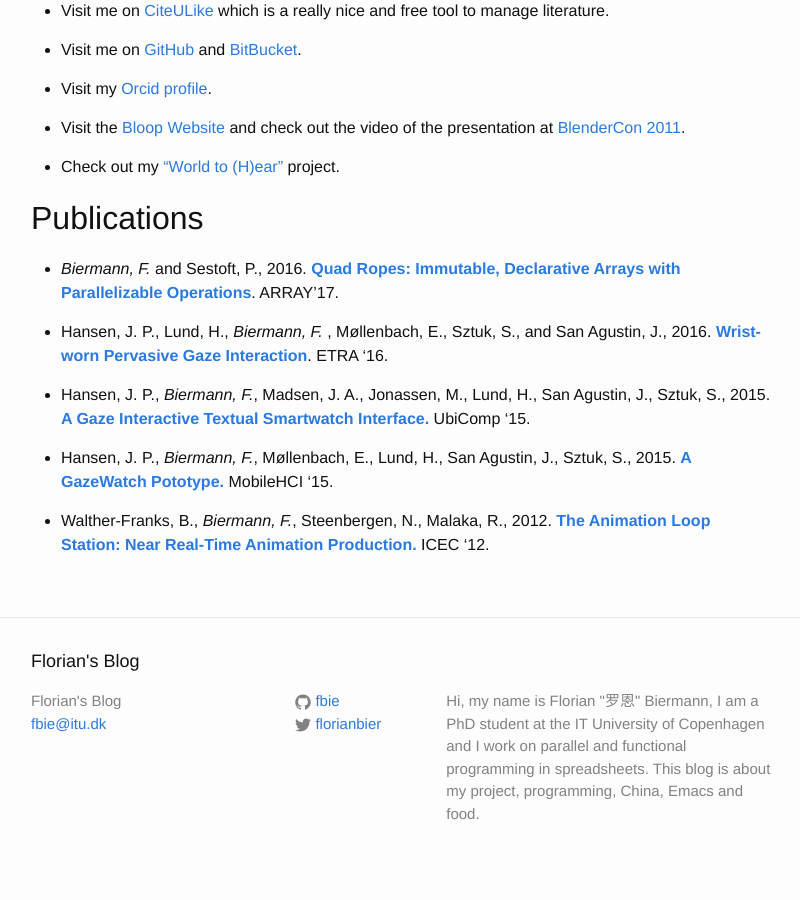
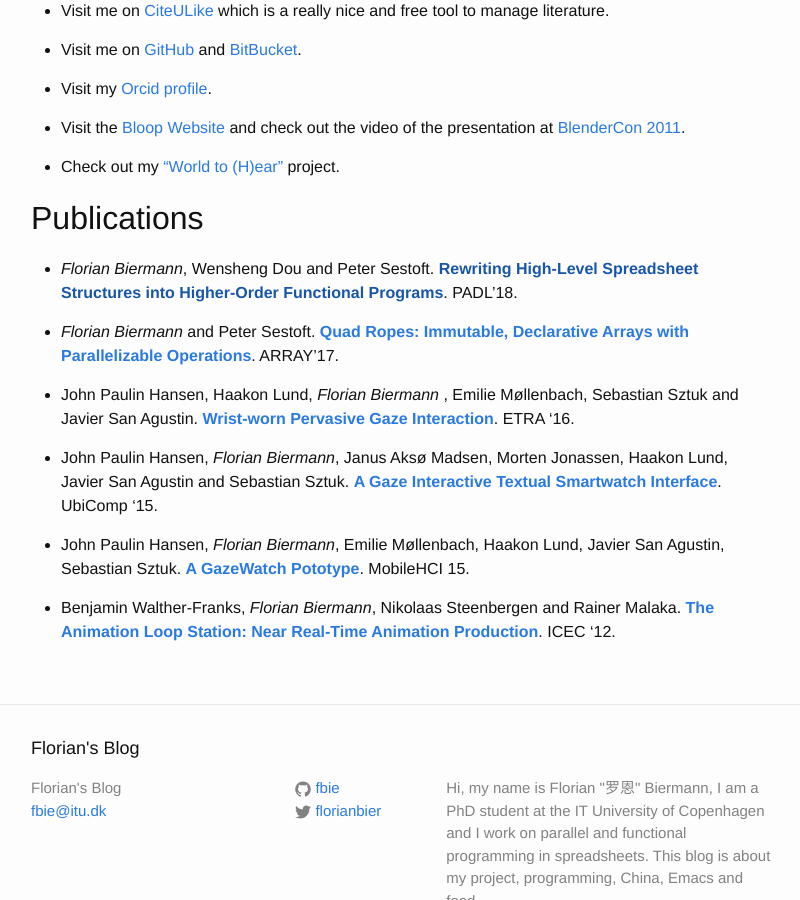
Before and after one commit to fbie/fbie.github.io, a Jekyll site: the page built from about.md, in a window 1280 px wide and 900 px high, scrolled down 1389 px. Shown: the whole window, without its empty margins (239-1039 px from the left). Built offline with Jekyll 4.4.1, drawn with Linux system fonts in a browser that asks for light colours.

Commit message:
Update publication list

```diff
--- a/about.md
+++ b/about.md
@@ -70,21 +70,14 @@ project.
 
 ## Publications ##
 
-- *Biermann, F.* and Sestoft, P., 2016. **[Quad Ropes: Immutable,
-  Declarative Arrays with Parallelizable Operations](http://dl.acm.org/citation.cfm?id=3091971)**. ARRAY'17.
+- *Florian Biermann*, Wensheng Dou and Peter Sestoft. **[Rewriting High-Level Spreadsheet Structures into Higher-Order Functional Programs]()**. PADL'18.
 
-- Hansen, J. P., Lund, H., *Biermann, F.* , Møllenbach, E., Sztuk, S.,
-  and San Agustin, J., 2016. **[Wrist-worn Pervasive Gaze
-  Interaction](http://dx.doi.org/10.1145/2857491.2857514)**. ETRA '16.
+- *Florian Biermann* and Peter Sestoft. **[Quad Ropes: Immutable, Declarative Arrays with Parallelizable Operations](http://dl.acm.org/citation.cfm?id=3091971)**. ARRAY'17.
 
-- Hansen, J. P., *Biermann, F.*, Madsen, J. A., Jonassen, M., Lund,
-  H., San Agustin, J., Sztuk, S., 2015. **[A Gaze Interactive Textual
-  Smartwatch Interface.](http://dx.doi.org/10.1145/2800835.2804332)** UbiComp '15.
+- John Paulin Hansen, Haakon Lund, *Florian Biermann* , Emilie Møllenbach, Sebastian Sztuk and Javier San Agustin. **[Wrist-worn Pervasive Gaze Interaction](http://dx.doi.org/10.1145/2857491.2857514)**. ETRA '16.
 
-- Hansen, J. P., *Biermann, F.*, M&oslash;llenbach, E., Lund, H., San
-  Agustin, J., Sztuk, S., 2015. **[A GazeWatch Pototype.](http://dx.doi.org/10.1145/2786567.2792899)** MobileHCI
-  '15.
+- John Paulin Hansen, *Florian Biermann*, Janus Aksø Madsen, Morten Jonassen, Haakon Lund, Javier San Agustin and Sebastian Sztuk. **[A Gaze Interactive Textual Smartwatch Interface](http://dx.doi.org/10.1145/2800835.2804332)**. UbiComp '15.
 
-- Walther-Franks, B., *Biermann, F.*, Steenbergen, N., Malaka,
-  R., 2012. **[The Animation Loop Station: Near Real-Time Animation
-  Production.](http://dx.doi.org/10.1007/978-3-642-33542-6_55)** ICEC '12.
+- John Paulin Hansen, *Florian Biermann*, Emilie Møllenbach, Haakon Lund, Javier San Agustin, Sebastian Sztuk. **[A GazeWatch Pototype](http://dx.doi.org/10.1145/2786567.2792899)**. MobileHCI 15.
+
+- Benjamin Walther-Franks, *Florian Biermann*, Nikolaas Steenbergen and Rainer Malaka. **[The Animation Loop Station: Near Real-Time Animation Production](http://dx.doi.org/10.1007/978-3-642-33542-6_55)**. ICEC '12.
```
